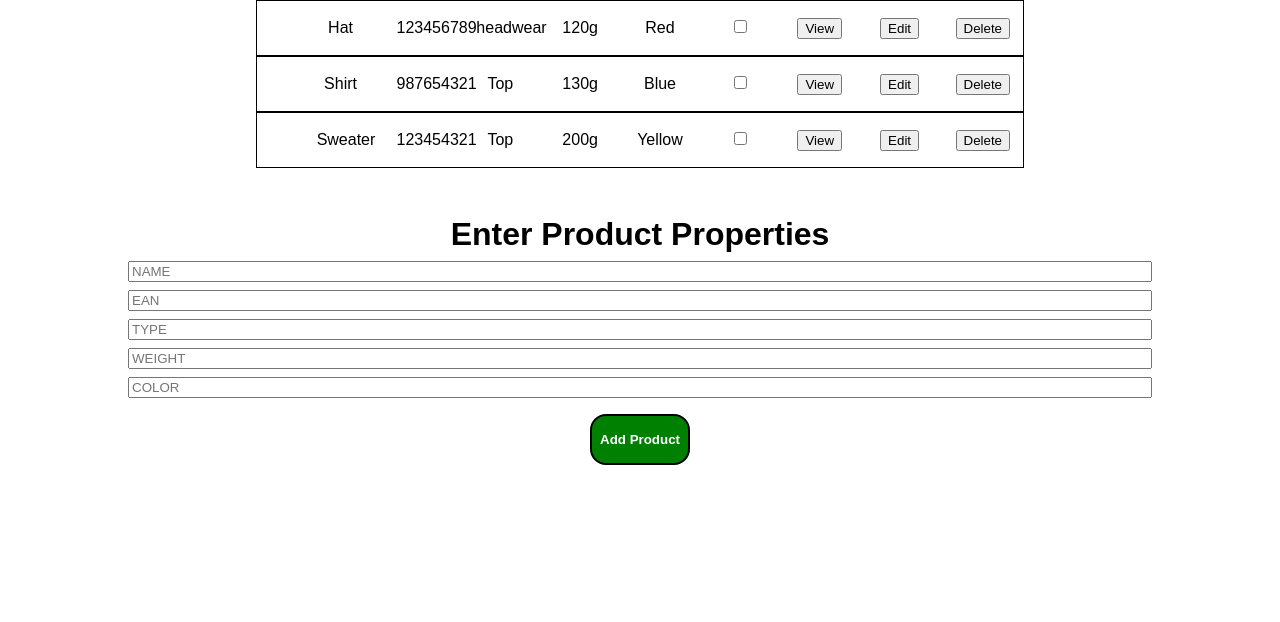
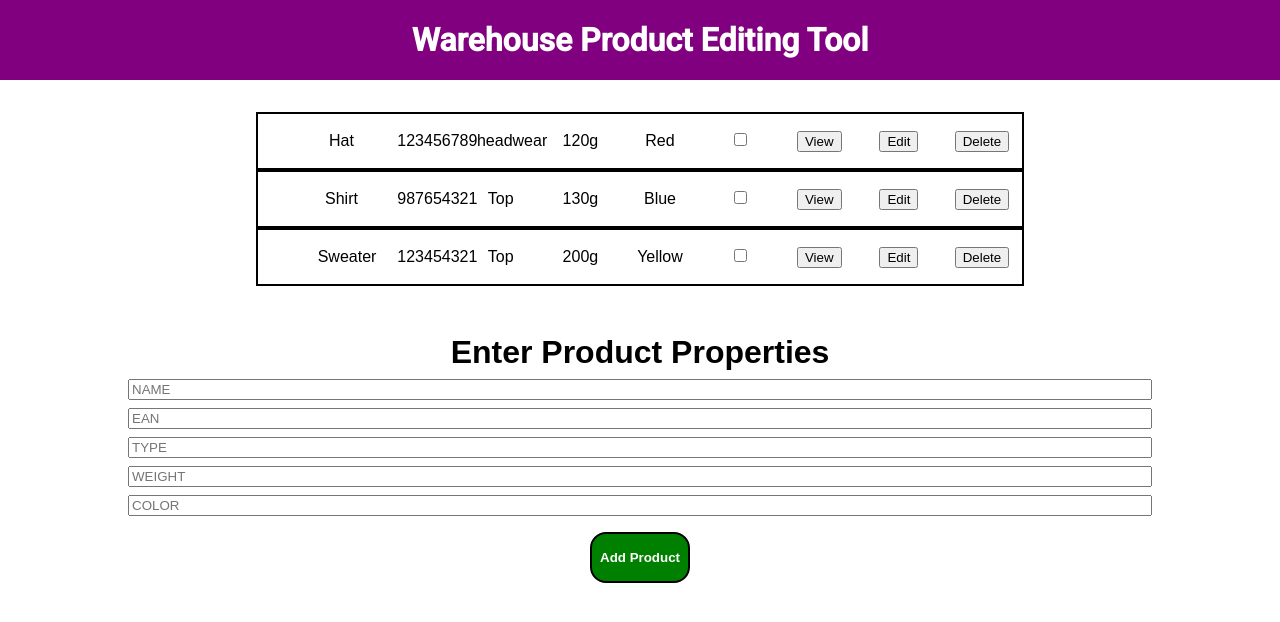
Before and after one commit to Lukasring/warehouse-managing-tool, a React (Create React App) app: page / in a window 1280 px wide. Shown: the top 622 px of the page. Built offline with nearby package versions, Linux system fonts and the light colour scheme.

Commit message:
added header

```diff
--- /dev/null
+++ b/src/components/Header/Header.js
@@ -0,0 +1,8 @@
+import React from "react";
+import styles from "./Header.module.css";
+
+const Header = (props) => {
+  return <header className={styles.Header}>{props.headerText}</header>;
+};
+
+export default Header;
--- /dev/null
+++ b/src/components/Header/Header.module.css
@@ -0,0 +1,14 @@
+@import url("https://fonts.googleapis.com/css2?family=Roboto:wght@500&display=swap");
+
+.Header {
+  display: flex;
+  justify-content: center;
+  align-items: center;
+  height: 5rem;
+  color: white;
+  background-color: purple;
+  font-family: "Roboto", sans-serif;
+  font-size: 2rem;
+  font-weight: bold;
+  margin-bottom: 2rem;
+}
--- a/src/components/Product/Product.css
+++ b/src/components/Product/Product.css
@@ -12,7 +12,7 @@
   width: 100%;
   margin: 0;
   text-align: center;
-  border: 1px black solid;
+  border: 2px black solid;
 }
 
 .product-item li {
--- a/src/container/App.js
+++ b/src/container/App.js
@@ -1,4 +1,5 @@
 import React, { useState } from "react";
+import Header from "../components/Header/Header";
 import Products from "../components/Products/Products";
 import UserInputForm from "../components/UserInput/UserInputForm";
 
@@ -58,6 +59,7 @@ function App() {
 
   return (
     <div>
+      <Header headerText="Warehouse Product Editing Tool"></Header>
       <Products
         products={products}
         isActive={checkboxHandler}
```
Also changed, not shown: src/components/Products/Products.css (deleted).
